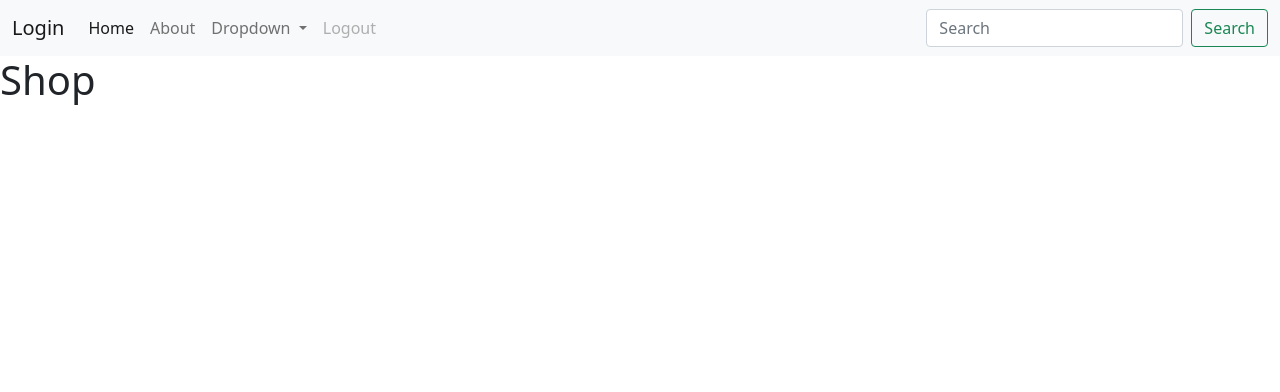
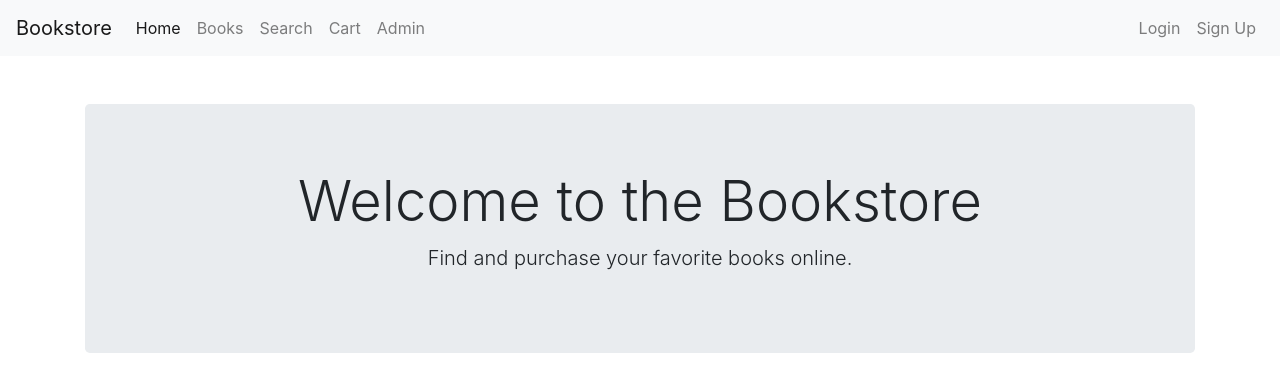
Before and after one commit to Alexander1411/bookstore, a Flask app: page /shop in a window 1280 px wide. Shown: the top 392 px of the page. Run offline with Flask 3, Linux system fonts and the light colour scheme; some libraries are stand-ins or nearby versions.

Commit message:
experimenet

```diff
--- a/templates/shop.html
+++ b/templates/shop.html
@@ -1,63 +1,60 @@
-<!doctype html>
+<!DOCTYPE html>
 <html lang="en">
 <head>
-    <!-- Required meta tags -->
-    <meta charset="utf-8">
-    <meta name="viewport" content="width=device-width, initial-scale=1">
-
-    <!-- Bootstrap CSS -->
-    <link href="https://cdn.jsdelivr.net/npm/bootstrap@5.0.2/dist/css/bootstrap.min.css" rel="stylesheet" integrity="sha384-EVSTQN3/azprG1Anm3QDgpJLIm9Nao0Yz1ztcQTwFspd3yD65VohhpuuCOmLASjC" crossorigin="anonymous">
-
-    <title>Shop</title>
+    <meta charset="UTF-8">
+    <meta name="viewport" content="width=device-width, initial-scale=1.0">
+    <title>Bookstore Home Page</title>
+    <!-- Bootstrap CSS CDN -->
+    <link rel="stylesheet" href="https://stackpath.bootstrapcdn.com/bootstrap/4.5.2/css/bootstrap.min.css">
+    <!-- Custom CSS -->
+    <link rel="stylesheet" href="{{ url_for('static', filename='style.css') }}">
 </head>
 <body>
+    <!-- Navbar -->
     <nav class="navbar navbar-expand-lg navbar-light bg-light">
-        <div class="container-fluid">
-          <a class="navbar-brand" href="#">Login</a>
-          <button class="navbar-toggler" type="button" data-bs-toggle="collapse" data-bs-target="#navbarSupportedContent" aria-controls="navbarSupportedContent" aria-expanded="false" aria-label="Toggle navigation">
+        <a class="navbar-brand" href="/">Bookstore</a>
+        <button class="navbar-toggler" type="button" data-toggle="collapse" data-target="#navbarNav" aria-controls="navbarNav" aria-expanded="false" aria-label="Toggle navigation">
             <span class="navbar-toggler-icon"></span>
         </button>
-          <div class="collapse navbar-collapse" id="navbarSupportedContent">
-            <ul class="navbar-nav me-auto mb-2 mb-lg-0">
-              <li class="nav-item">
-                <a class="nav-link active" aria-current="page" href="#">Home</a>
+        <div class="collapse navbar-collapse" id="navbarNav">
+            <ul class="navbar-nav mr-auto">
+                <li class="nav-item active">
+                    <a class="nav-link" href="/">Home</a>
                 </li>
                 <li class="nav-item">
-                <a class="nav-link" href="#">About</a>
-              </li>
-              <li class="nav-item dropdown">
-                <a class="nav-link dropdown-toggle" href="#" id="navbarDropdown" role="button" data-bs-toggle="dropdown" aria-expanded="false">
-                  Dropdown
-                </a>
-                <ul class="dropdown-menu" aria-labelledby="navbarDropdown">
-                  <li><a class="dropdown-item" href="#">Books</a></li>
-                  <li><a class="dropdown-item" href="#">Another action</a></li>
-                  <li><hr class="dropdown-divider"></li>
-                  <li><a class="dropdown-item" href="#">Something else here</a></li>
-                </ul>
+                    <a class="nav-link" href="/books">Books</a>
                 </li>
                 <li class="nav-item">
-                <a class="nav-link disabled" href="#" tabindex="-1" aria-disabled="true">Logout</a>
+                    <a class="nav-link" href="/search">Search</a>
+                </li>
+                <li class="nav-item">
+                    <a class="nav-link" href="/cart">Cart</a>
+                </li>
+                <li class="nav-item">
+                    <a class="nav-link" href="/admin">Admin</a>
                 </li>
             </ul>
-            <form class="d-flex">
-              <input class="form-control me-2" type="search" placeholder="Search" aria-label="Search">
-              <button class="btn btn-outline-success" type="submit">Search</button>
-            </form>
+            <ul class="navbar-nav ml-auto">
+                <li class="nav-item">
+                    <a class="nav-link" href="/login">Login</a>
+                </li>
+                <li class="nav-item">
+                    <a class="nav-link" href="/signup">Sign Up</a>
+                </li>
+            </ul>
+        </div>
+    </nav>
+
+    <div class="container mt-5">
+        <div class="jumbotron text-center">
+            <h1 class="display-4">Welcome to the Bookstore</h1>
+            <p class="lead">Find and purchase your favorite books online.</p>
         </div>
     </div>
-      </nav>
-    <h1>Shop</h1>
 
-    <!-- Optional JavaScript; choose one of the two! -->
-
-    <!-- Option 1: Bootstrap Bundle with Popper -->
-    <script src="https://cdn.jsdelivr.net/npm/bootstrap@5.0.2/dist/js/bootstrap.bundle.min.js" integrity="sha384-MrcW6ZMFYlzcLA8Nl+NtUVF0sA7MsXsP1UyJoMp4YLEuNSfAP+JcXn/tWtIaxVXM" crossorigin="anonymous"></script>
-
-    <!-- Option 2: Separate Popper and Bootstrap JS -->
-    <!--
-    <script src="https://cdn.jsdelivr.net/npm/@popperjs/core@2.9.2/dist/umd/popper.min.js" integrity="sha384-IQsoLXl5PILFhosVNubq5LC7Qb9DXgDA9i+tQ8Zj3iwWAwPtgFTxbJ8NT4GN1R8p" crossorigin="anonymous"></script>
-    <script src="https://cdn.jsdelivr.net/npm/bootstrap@5.0.2/dist/js/bootstrap.min.js" integrity="sha384-cVKIPhGWiC2Al4u+LWgxfKTRIcfu0JTxR+EQDz/bgldoEyl4H0zUF0QKbrJ0EcQF" crossorigin="anonymous"></script>
-    -->
+    <!-- Bootstrap JS, Popper.js, and jQuery -->
+    <script src="https://code.jquery.com/jquery-3.5.1.slim.min.js"></script>
+    <script src="https://cdn.jsdelivr.net/npm/@popperjs/core@2.9.2/dist/umd/popper.min.js"></script>
+    <script src="https://stackpath.bootstrapcdn.com/bootstrap/4.5.2/js/bootstrap.min.js"></script>
 </body>
 </html>
```
Lines whose indentation alone changed are shown as unchanged.
